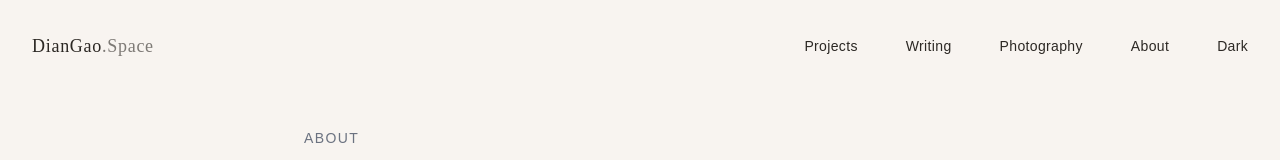
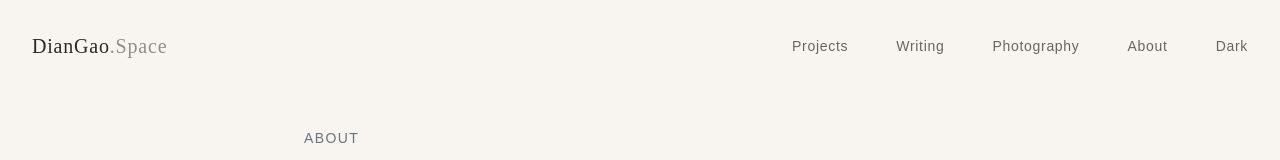
Before and after one commit to diangao/diangao.space, a Next.js app: page /about in a window 1280 px wide. Shown: the top 160 px of the page. Built offline with nearby package versions, Linux system fonts and the light colour scheme; a web font is replaced by a local one.

Commit message:
Adjust Navigation bar

```diff
--- a/src/components/Navigation.tsx
+++ b/src/components/Navigation.tsx
@@ -6,30 +6,42 @@ export default function Navigation() {
     <nav className="fixed top-0 w-full px-8 py-8 flex justify-between items-center z-50">
       <Link
         href="/"
-        className="wabi-title text-lg tracking-wide hover:opacity-60 transition-opacity duration-300"
+        className="wabi-title text-xl font-normal tracking-wide hover:opacity-60 transition-opacity duration-300"
       >
-        DianGao<span className="opacity-60">.Space</span>
+        DianGao<span className="opacity-50">.Space</span>
       </Link>
 
       <div className="flex items-center space-x-12">
-        <ul className="flex space-x-12 text-sm tracking-wide">
+        <ul className="flex space-x-12">
           <li>
-            <Link href="/projects" className="hover:opacity-60 transition-opacity duration-300">
+            <Link
+              href="/projects"
+              className="text-sm font-light tracking-wider opacity-70 hover:opacity-100 transition-all duration-300 rounded-full"
+            >
               Projects
             </Link>
           </li>
           <li>
-            <Link href="/writing" className="hover:opacity-60 transition-opacity duration-300">
+            <Link
+              href="/writing"
+              className="text-sm font-light tracking-wider opacity-70 hover:opacity-100 transition-all duration-300 rounded-full"
+            >
               Writing
             </Link>
           </li>
           <li>
-            <Link href="/photography" className="hover:opacity-60 transition-opacity duration-300">
+            <Link
+              href="/photography"
+              className="text-sm font-light tracking-wider opacity-70 hover:opacity-100 transition-all duration-300 rounded-full"
+            >
               Photography
             </Link>
           </li>
           <li>
-            <Link href="/about" className="hover:opacity-60 transition-opacity duration-300">
+            <Link
+              href="/about"
+              className="text-sm font-light tracking-wider opacity-70 hover:opacity-100 transition-all duration-300 rounded-full"
+            >
               About
             </Link>
           </li>
--- a/src/components/ThemeToggle.tsx
+++ b/src/components/ThemeToggle.tsx
@@ -1,25 +1,27 @@
 'use client'
 import { useTheme } from "next-themes";
 import { useEffect, useState } from "react";
+import { motion } from "framer-motion";
 
 export default function ThemeToggle() {
   const [mounted, setMounted] = useState(false);
-  const { resolvedTheme, setTheme } = useTheme();
+  const { theme, setTheme } = useTheme();
 
   useEffect(() => {
     setMounted(true);
   }, []);
 
   if (!mounted) {
-    return <span className="w-8" />; // Changed to span to match text style
+    return <div className="w-6 h-6 opacity-70" />;
   }
 
   return (
     <button
-      onClick={() => setTheme(resolvedTheme === "dark" ? "light" : "dark")}
-      className="text-sm hover:opacity-50 transition-opacity"
+      onClick={() => setTheme(theme === "dark" ? "light" : "dark")}
+      className="text-sm font-light tracking-wider opacity-70 hover:opacity-100 transition-all duration-300 rounded-full"
+      aria-label="Toggle theme"
     >
-      {resolvedTheme === 'dark' ? 'Light' : 'Dark'}
+      {theme === "dark" ? "Light" : "Dark"}
     </button>
   );
 }
```
